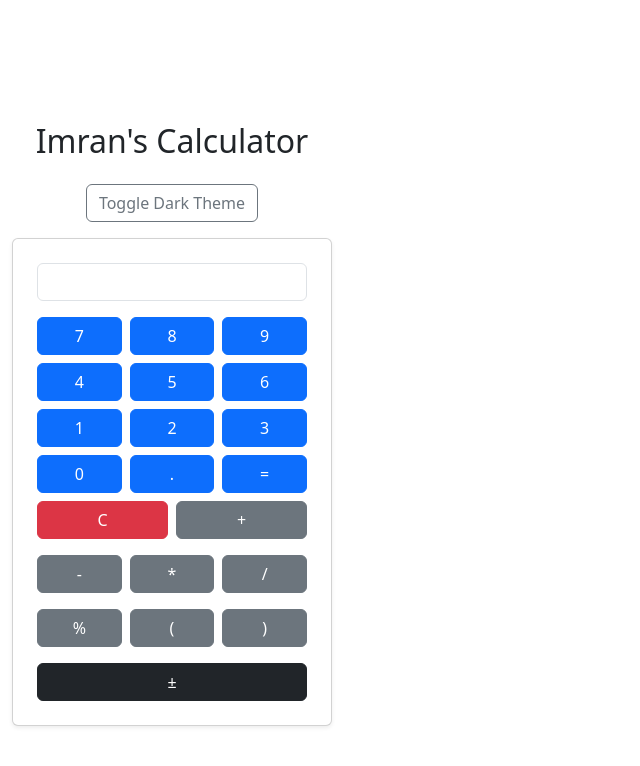
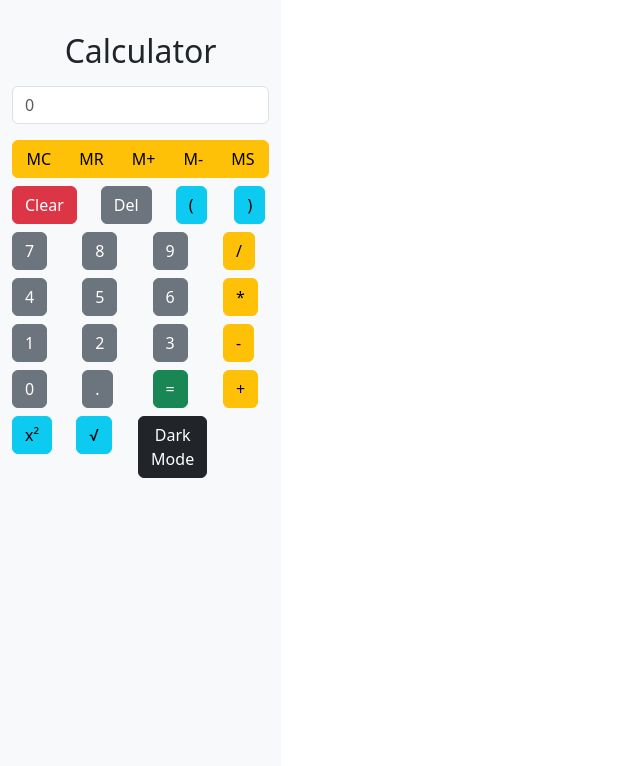
Before and after one commit to Imran-aruwa/imran-calculator, a React (Vite) app: page / in a window 1280 px wide. Shown: the top 766 px of the page, without its empty margins (0-640 px from the left). Built offline with nearby package versions, Linux system fonts and the light colour scheme.

Commit message:
Add memory functions, square, square root, and theme toggle to calculator

```diff
--- a/src/App.jsx
+++ b/src/App.jsx
@@ -1,145 +1,177 @@
-import React, { useState, useEffect } from 'react';
-import 'bootstrap/dist/css/bootstrap.min.css';
+import React, { useState, useEffect } from "react";
+import { Container, Button, Row, Col, ButtonGroup } from "react-bootstrap";
 
-function App() {
-  const [input, setInput] = useState('');
-  const [theme, setTheme] = useState('light');
+export default function App() {
+  const [input, setInput] = useState("");
+  const [memory, setMemory] = useState(null);
+  const [theme, setTheme] = useState("light");
 
+  // Evaluate expression safely (simple)
+  const calculate = () => {
+    try {
+      // eslint-disable-next-line no-eval
+      const result = eval(input);
+      setInput(String(result));
+    } catch {
+      setInput("Error");
+    }
+  };
+
+  // Handle button presses
   const handleClick = (value) => {
+    if (input === "Error") setInput("");
     setInput((prev) => prev + value);
   };
 
-  const clearInput = () => {
-    setInput('');
+  // Clear input
+  const handleClear = () => setInput("");
+
+  // Delete last char
+  const handleDelete = () => setInput((prev) => prev.slice(0, -1));
+
+  // Memory Clear
+  const handleMC = () => setMemory(null);
+
+  // Memory Recall
+  const handleMR = () => {
+    if (memory !== null) setInput((prev) => prev + memory);
   };
 
-  const calculate = () => {
+  // Memory Add
+  const handleMPlus = () => {
     try {
-      setInput(eval(input).toString());
+      const val = eval(input);
+      if (memory === null) setMemory(val);
+      else setMemory(memory + val);
+    } catch {}
+  };
+
+  // Memory Subtract
+  const handleMMinus = () => {
+    try {
+      const val = eval(input);
+      if (memory === null) setMemory(-val);
+      else setMemory(memory - val);
+    } catch {}
+  };
+
+  // Memory Store (overwrite)
+  const handleMS = () => {
+    try {
+      const val = eval(input);
+      setMemory(val);
+    } catch {}
+  };
+
+  // Square
+  const handleSquare = () => {
+    try {
+      const val = eval(input);
+      setInput(String(val * val));
     } catch {
-      setInput('Error');
+      setInput("Error");
     }
   };
 
-  const toggleSign = () => {
-    if (!input) return;
+  // Square Root
+  const handleSqrt = () => {
     try {
-      const value = eval(input);
-      setInput((-value).toString());
+      const val = eval(input);
+      if (val < 0) {
+        setInput("Error");
+      } else {
+        setInput(String(Math.sqrt(val)));
+      }
     } catch {
-      setInput('Error');
+      setInput("Error");
     }
   };
 
-  const toggleTheme = () => {
-    setTheme((prev) => (prev === 'light' ? 'dark' : 'light'));
-  };
+  // Theme toggle
+  const toggleTheme = () => setTheme(theme === "light" ? "dark" : "light");
 
-  const handleKeyDown = (e) => {
-    const allowedKeys = '0123456789+-*/().%';
-
-    if (allowedKeys.includes(e.key)) {
-      setInput((prev) => prev + e.key);
-    } else if (e.key === 'Enter') {
-      e.preventDefault();
-      calculate();
-    } else if (e.key === 'Backspace') {
-      setInput((prev) => prev.slice(0, -1));
-    } else if (e.key === 'Escape') {
-      clearInput();
-    }
-  };
-
+  // Keyboard support
   useEffect(() => {
-    window.addEventListener('keydown', handleKeyDown);
-    return () => window.removeEventListener('keydown', handleKeyDown);
+    const handleKeyDown = (e) => {
+      if ((e.key >= "0" && e.key <= "9") || "+-*/().".includes(e.key)) {
+        setInput((prev) => prev + e.key);
+      } else if (e.key === "Enter") calculate();
+      else if (e.key === "Backspace") handleDelete();
+      else if (e.key.toLowerCase() === "c") handleClear();
+    };
+    window.addEventListener("keydown", handleKeyDown);
+    return () => window.removeEventListener("keydown", handleKeyDown);
   }, [input]);
 
   return (
-    <div className={`container mt-5 ${theme === 'dark' ? 'bg-dark text-white' : ''}`}>
-      <h2 className="text-center mb-4">Imran's Calculator</h2>
+    <div className={theme === "light" ? "bg-light text-dark" : "bg-dark text-light"} style={{ minHeight: "100vh", paddingTop: "2rem" }}>
+      <Container style={{ maxWidth: 400 }}>
+        <h2 className="mb-3 text-center">Calculator</h2>
 
-      <div className="text-center mb-3">
-        <button className="btn btn-outline-secondary" onClick={toggleTheme}>
-          Toggle {theme === 'light' ? 'Dark' : 'Light'} Theme
-        </button>
-      </div>
-
-      <div className={`card p-4 shadow-sm mx-auto ${theme === 'dark' ? 'bg-secondary text-white' : ''}`} style={{ maxWidth: '320px' }}>
         <input
           type="text"
-          className="form-control mb-3 text-end"
+          readOnly
+          className={`form-control mb-3 ${theme === "light" ? "" : "bg-secondary text-light"}`}
           value={input}
-          readOnly
+          placeholder="0"
         />
 
-        {/* Number Pad */}
-        <div className="row g-2">
-          {['7','8','9','4','5','6','1','2','3','0','.','='].map((btn) => (
-            <div className="col-4" key={btn}>
-              <button
-                className="btn btn-primary w-100"
-                onClick={() => (btn === '=' ? calculate() : handleClick(btn))}
-              >
-                {btn}
-              </button>
-            </div>
-          ))}
-          <div className="col-6">
-            <button className="btn btn-danger w-100" onClick={clearInput}>
-              C
-            </button>
-          </div>
-          <div className="col-6">
-            <button className="btn btn-secondary w-100" onClick={() => handleClick('+')}>
-              +
-            </button>
-          </div>
-        </div>
+        {/* Memory buttons */}
+        <ButtonGroup className="mb-2 d-flex justify-content-between">
+          <Button variant="warning" onClick={handleMC}>MC</Button>
+          <Button variant="warning" onClick={handleMR}>MR</Button>
+          <Button variant="warning" onClick={handleMPlus}>M+</Button>
+          <Button variant="warning" onClick={handleMMinus}>M-</Button>
+          <Button variant="warning" onClick={handleMS}>MS</Button>
+        </ButtonGroup>
 
-        {/* Operators */}
-        <div className="row g-2 mt-2">
-          {['-','*','/'].map((op) => (
-            <div className="col-4" key={op}>
-              <button
-                className="btn btn-secondary w-100"
-                onClick={() => handleClick(op)}
-              >
-                {op}
-              </button>
-            </div>
-          ))}
-        </div>
+        {/* Calculator buttons */}
+        <Row className="mb-2">
+          <Col><Button variant="danger" onClick={handleClear} block>Clear</Button></Col>
+          <Col><Button variant="secondary" onClick={handleDelete} block>Del</Button></Col>
+          <Col><Button variant="info" onClick={() => handleClick("(")} block>(</Button></Col>
+          <Col><Button variant="info" onClick={() => handleClick(")")} block>)</Button></Col>
+        </Row>
 
-        {/* Extra Functions: %, (, ), ± */}
-        <div className="row g-2 mt-2">
-          <div className="col-4">
-            <button className="btn btn-secondary w-100" onClick={() => handleClick('%')}>
-              %
-            </button>
-          </div>
-          <div className="col-4">
-            <button className="btn btn-secondary w-100" onClick={() => handleClick('(')}>
-              (
-            </button>
-          </div>
-          <div className="col-4">
-            <button className="btn btn-secondary w-100" onClick={() => handleClick(')')}>
-              )
-            </button>
-          </div>
-        </div>
+        <Row className="mb-2">
+          <Col><Button variant="secondary" onClick={() => handleClick("7")} block>7</Button></Col>
+          <Col><Button variant="secondary" onClick={() => handleClick("8")} block>8</Button></Col>
+          <Col><Button variant="secondary" onClick={() => handleClick("9")} block>9</Button></Col>
+          <Col><Button variant="warning" onClick={() => handleClick("/") } block>/</Button></Col>
+        </Row>
 
-        <div className="row g-2 mt-2">
-          <div className="col-12">
-            <button className="btn btn-dark w-100" onClick={toggleSign}>
-              ±
-            </button>
-          </div>
-        </div>
-      </div>
+        <Row className="mb-2">
+          <Col><Button variant="secondary" onClick={() => handleClick("4")} block>4</Button></Col>
+          <Col><Button variant="secondary" onClick={() => handleClick("5")} block>5</Button></Col>
+          <Col><Button variant="secondary" onClick={() => handleClick("6")} block>6</Button></Col>
+          <Col><Button variant="warning" onClick={() => handleClick("*")} block>*</Button></Col>
+        </Row>
+
+        <Row className="mb-2">
+          <Col><Button variant="secondary" onClick={() => handleClick("1")} block>1</Button></Col>
+          <Col><Button variant="secondary" onClick={() => handleClick("2")} block>2</Button></Col>
+          <Col><Button variant="secondary" onClick={() => handleClick("3")} block>3</Button></Col>
+          <Col><Button variant="warning" onClick={() => handleClick("-")} block>-</Button></Col>
+        </Row>
+
+        <Row className="mb-2">
+          <Col><Button variant="secondary" onClick={() => handleClick("0")} block>0</Button></Col>
+          <Col><Button variant="secondary" onClick={() => handleClick(".")} block>.</Button></Col>
+          <Col><Button variant="success" onClick={calculate} block>=</Button></Col>
+          <Col><Button variant="warning" onClick={() => handleClick("+")} block>+</Button></Col>
+        </Row>
+
+        <Row className="mb-2">
+          <Col><Button variant="info" onClick={handleSquare} block>x²</Button></Col>
+          <Col><Button variant="info" onClick={handleSqrt} block>√</Button></Col>
+          <Col>
+            <Button variant={theme === "light" ? "dark" : "light"} onClick={toggleTheme} block>
+              {theme === "light" ? "Dark Mode" : "Light Mode"}
+            </Button>
+          </Col>
+          <Col />
+        </Row>
+      </Container>
     </div>
   );
 }
-
-export default App;
```
